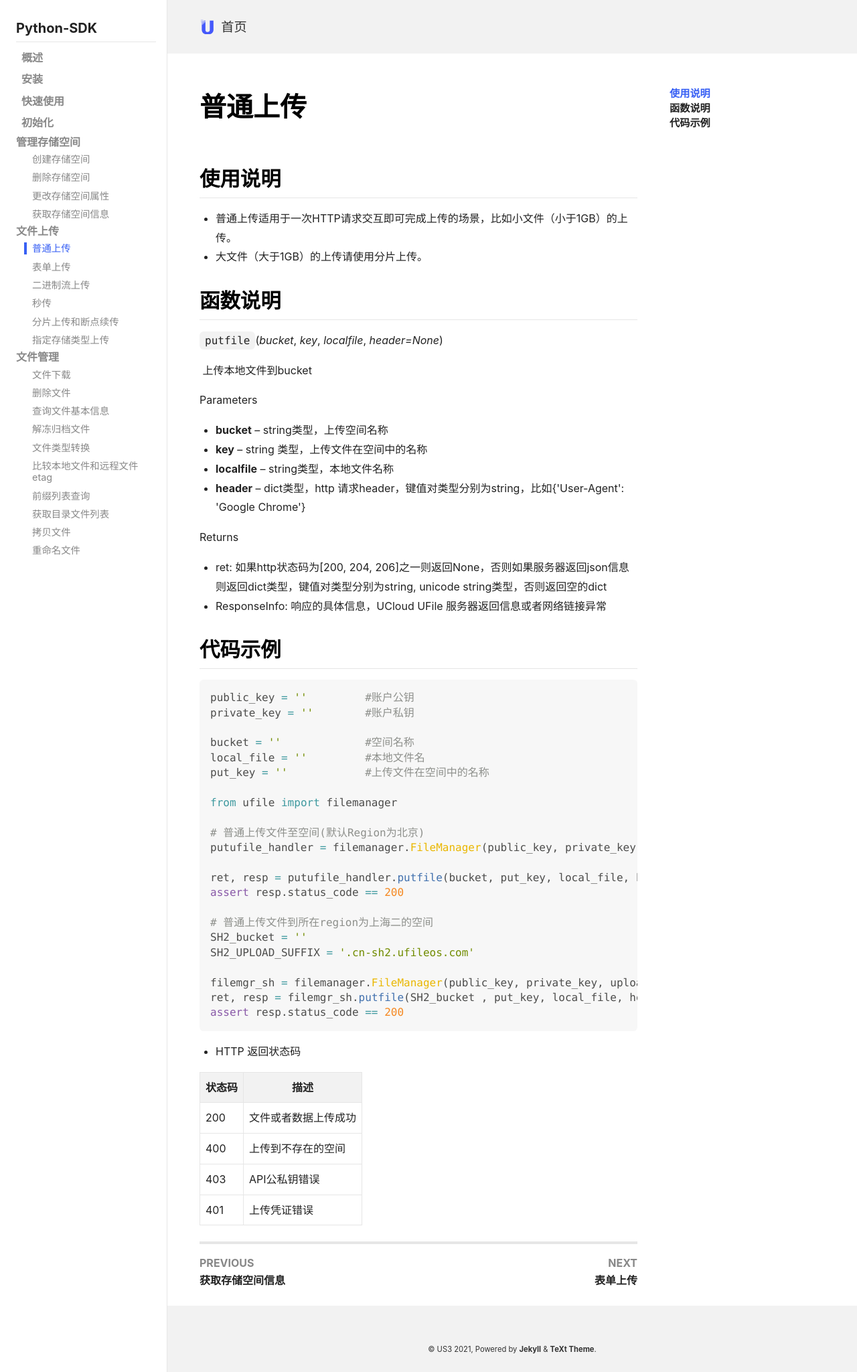
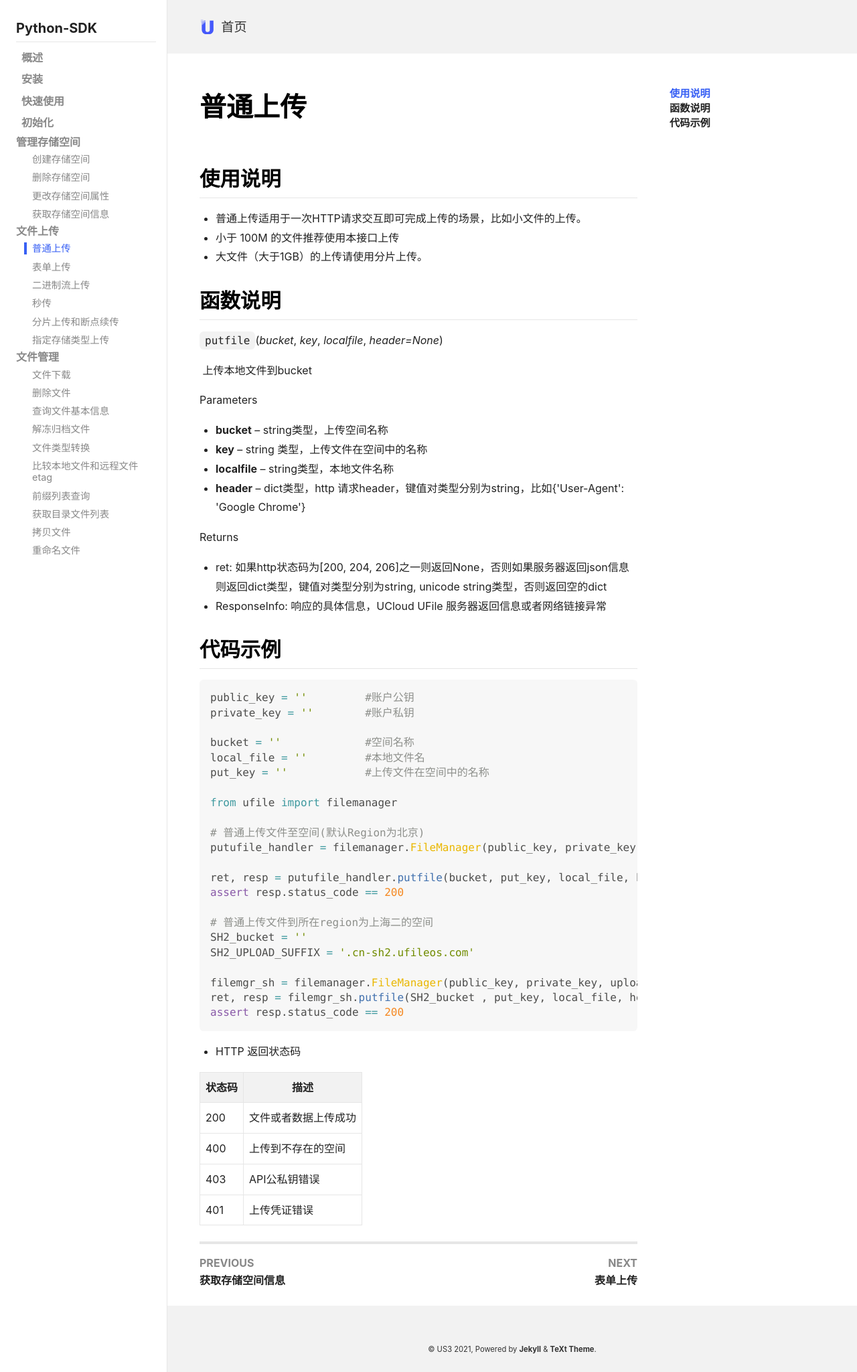
Before and after one commit to ucloud-us3/ucloud-us3.github.io, a Jekyll site: the page built from collections/_python-sdk/普通上传.md, in a window 1280 px wide. Shown: the whole page at 67% size. Built offline with Jekyll 4.4.1, drawn with Linux system fonts in a browser that asks for light colours; nearby versions of some CDN libraries; comment, search, counter and statistics services are not loaded.

Commit message:
修复小bug

```diff
--- a/collections/_python-sdk/普通上传.md
+++ b/collections/_python-sdk/普通上传.md
@@ -7,7 +7,8 @@
 
 ## 使用说明
 
-* 普通上传适用于一次HTTP请求交互即可完成上传的场景，比如小文件（小于1GB）的上传。
+* 普通上传适用于一次HTTP请求交互即可完成上传的场景，比如小文件的上传。
+* 小于 100M 的文件推荐使用本接口上传
 * 大文件（大于1GB）的上传请使用分片上传。
 
 ## 函数说明
```
Also changed, not shown: collections/_go-sdk/编译指南（ARM）.md (+1 -1 lines).
